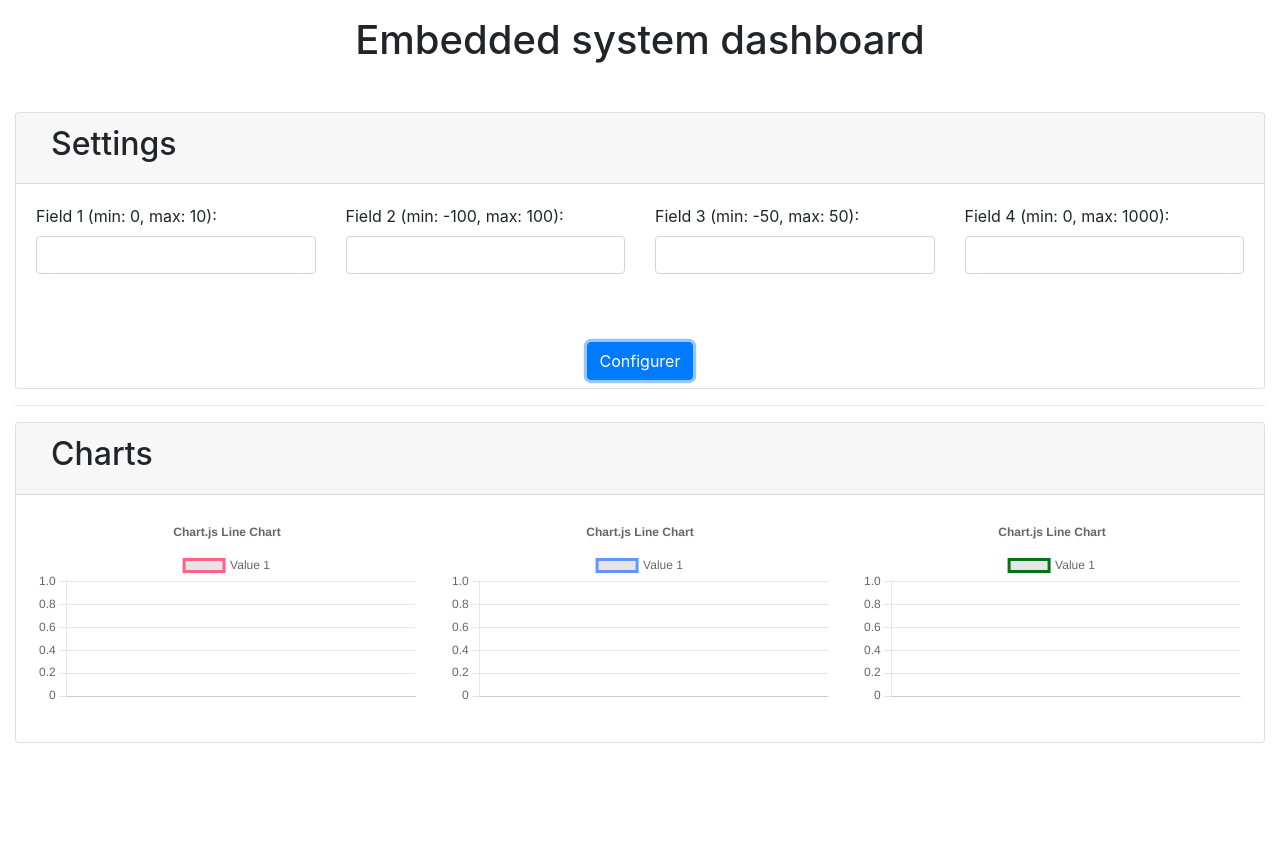
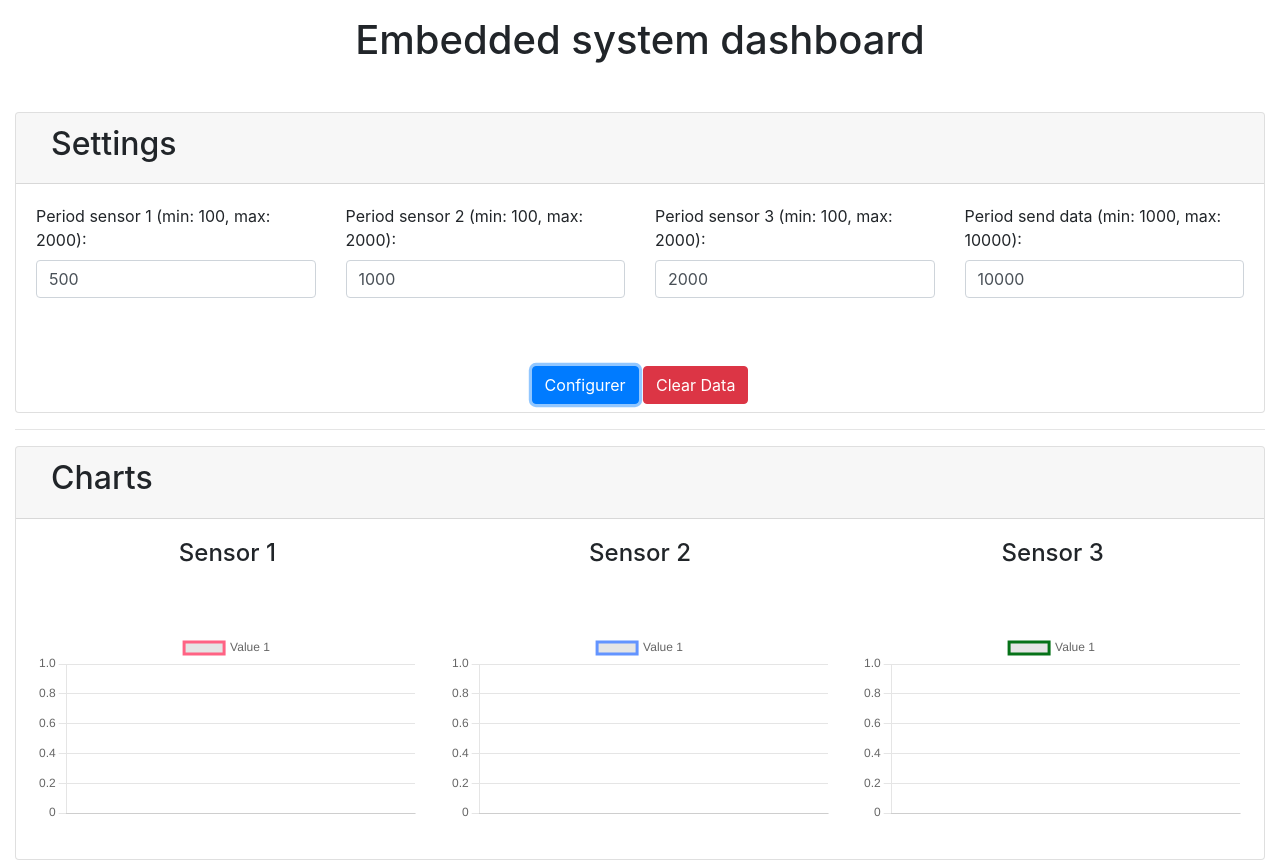
Before and after one commit to NilsKrattinger/IMT_Embeded_Front, a website: page Client.html in a window 1280 px wide. Both pictures are taken after a click on the button "Configurer". Before the commit the page ends 800 px from the top, so only its background shows below. Drawn offline with nearby package versions, Linux system fonts and the light colour scheme; no server answers.

Commit message:
Front working

```diff
--- a/Client.html
+++ b/Client.html
@@ -28,20 +28,20 @@
 
         <div class="row justify-content-center mb-5 card-body">
             <div class="col-md-3">
-                <label for="field1">Field 1 (min: 0, max: 10):</label>
-                <input type="number" id="field1" name="field1" class="form-control" min="0" max="10">
+                <label for="field1">Period sensor 1 (min: 100, max: 2000):</label>
+                <input type="number" value="500" id="field1" name="field1" class="form-control" >
             </div>
             <div class="col-md-3">
-                <label for="field2">Field 2 (min: -100, max: 100):</label>
-                <input type="number" id="field2" name="field2" class="form-control" min="-100" max="100">
+                <label for="field2">Period sensor 2 (min: 100, max: 2000):</label>
+                <input type="number" value="1000" id="field2" name="field2" class="form-control" >
             </div>
             <div class="col-md-3 ">
-                <label for="field3">Field 3 (min: -50, max: 50):</label>
-                <input type="number" id="field3" name="field3" class="form-control" min="-50" max="50">
+                <label for="field3">Period sensor 3 (min: 100, max: 2000):</label>
+                <input type="number" value="2000" id="field3" name="field3" class="form-control" >
             </div>
             <div class="col-md-3 ">
-                <label for="field4">Field 4 (min: 0, max: 1000):</label>
-                <input type="number" id="field4" name="field4" class="form-control" min="0" max="1000">
+                <label for="field4">Period send data (min: 1000, max: 10000):</label>
+                <input type="number" id="field4" value="10000" name="field4" class="form-control" >
             </div>
         </div>
 
@@ -49,6 +49,8 @@
         <div class="row justify-content-center mb-2">
             <div class="col-md-12 text-center">
                 <button id="configureBtn" class="btn btn-primary">Configurer</button>
+                <button id="DropDataBtn" class="btn btn-danger">Clear Data</button>
+
             </div>
         </div>
     </div>
@@ -57,6 +59,17 @@
         <div class="card-header">
             <div class="col-12">
                 <h2>Charts</h2>
+            </div>
+        </div>
+        <div class="row justify-content-center card-body">
+            <div class="col-md-4 mb-3 text-center">
+                <h4>Sensor 1</h4>
+            </div>
+            <div class="col-md-4 mb-3 text-center">
+                <h4>Sensor 2</h4>
+            </div>
+            <div class="col-md-4 mb-3 text-center">
+                <h4>Sensor 3</h4>
             </div>
         </div>
         <div class="row justify-content-center card-body">
@@ -75,25 +88,25 @@
     <script src="https://cdn.jsdelivr.net/npm/chart.js"></script>
 
 
-
     <script>
         const charts = []
         let chartData = {
-            1 : {
+            1: {
                 value: [],
                 time: []
             },
-            2 : {
+            2: {
                 value: [],
                 time: []
             },
-            3 : {
+            3: {
                 value: [],
                 time: []
             }
         }
+
         function ConfigureTable(chartId) {
-            const chartCanvas = document.getElementById('chart'+chartId);
+            const chartCanvas = document.getElementById('chart' + chartId);
 
 
             // Add a click event listener to the chart canvas
@@ -133,7 +146,7 @@
         }
 
 
-        function createChart(){
+        function createChart() {
             const chart1 = document.getElementById('chart1');
             const chart2 = document.getElementById('chart2');
             const chart3 = document.getElementById('chart3');
@@ -181,14 +194,9 @@
                         legend: {
                             position: 'top',
                         },
-                        title: {
-                            display: true,
-                            text: 'Chart.js Line Chart'
-                        }
                     }
                 },
             };
-
 
 
             charts[1] = (new Chart(chart1, {...config, data: data1}));
@@ -204,14 +212,14 @@
             return response.json();
         }
 
-        function appendData(sensorId,charData,newData) {
+        function appendData(sensorId, charData, newData) {
             charData[sensorId].value = charData[sensorId].value.concat(newData[sensorId].map(a => a["3"]))
             charData[sensorId].time = charData[sensorId].time.concat(newData[sensorId].map(a => a["1"]))
         }
 
-        async function updateData(newData){
+        async function updateData(newData) {
             for (let i = 1; i < 4; i++) {
-                appendData(i,chartData,newData);
+                appendData(i, chartData, newData);
             }
         }
 
@@ -244,12 +252,13 @@
         const field3 = document.getElementById('field3');
         const field4 = document.getElementById('field4');
         const button = document.getElementById('configureBtn');
+        const clearBtn = document.getElementById('DropDataBtn');
 
 
-        field1.addEventListener('change', () => validateFieldValue(field1, 0, 10));
-        field2.addEventListener('change', () => validateFieldValue(field2, 0, 10));
-        field3.addEventListener('change', () => validateFieldValue(field3, 0, 10));
-        field4.addEventListener('change', () => validateFieldValue(field4, 0, 10));
+        field1.addEventListener('change', () => validateFieldValue(field1, 100, 2000));
+        field2.addEventListener('change', () => validateFieldValue(field2, 100, 2000));
+        field3.addEventListener('change', () => validateFieldValue(field3, 100, 2000));
+        field4.addEventListener('change', () => validateFieldValue(field4, 1000, 10000));
 
         function sendConfiguration() {
             fetch('http://localhost:3000/configure', {
@@ -258,15 +267,37 @@
                     'Accept': 'text/plain, */*',
                     'Content-Type': 'application/json'
                 },
-                body: JSON.stringify({configObject: {1:field1.value,2:field2.value,3:field3.value,4:field4.value}})
+                body: JSON.stringify({
+                    configObject: {
+                        1: field1.value.toString().padStart(4, '0'),
+                        2: field2.value.toString().padStart(4, '0'),
+                        3: field3.value.toString().padStart(4, '0'),
+                        4: field4.value.toString().padStart(5, '0')
+                    }
+                })
             }).then(res => res.json())
         }
 
-        button.addEventListener('click',() => sendConfiguration());
-
+        button.addEventListener('click', () => sendConfiguration());
 
 
         createChart()
+
+        function clearArrayIfOverSize(array,maxSize){
+            let slicedArray = []
+            if(array.length > maxSize ){
+                slicedArray = array.slice(array.length - maxSize)
+            }
+            return slicedArray
+        }
+
+        function checkArraySize(){
+            for (const chartDatum of chartData) {
+                for (const chartDatumElement of chartDatum) {
+
+                }
+            }
+        }
 
         window.addEventListener('load', function () {
             // Your document is loaded.
@@ -274,14 +305,33 @@
 
             // Invoke the request every 5 seconds.
             setInterval(update, fetchInterval);
+
         });
+
+        clearBtn.addEventListener('click',function (){
+            chartData = {
+                1: {
+                    value: [],
+                    time: []
+                },
+                2: {
+                    value: [],
+                    time: []
+                },
+                3: {
+                    value: [],
+                    time: []
+                }
+            }
+            update()
+        })
+
+
 
 
         // Get a reference to the chart canvas element
 
 
-
-
     </script>
 </body>
 </html>
```
Also changed, not shown: app.js (+5 -8 lines). Lines whose indentation alone changed are shown as unchanged.
